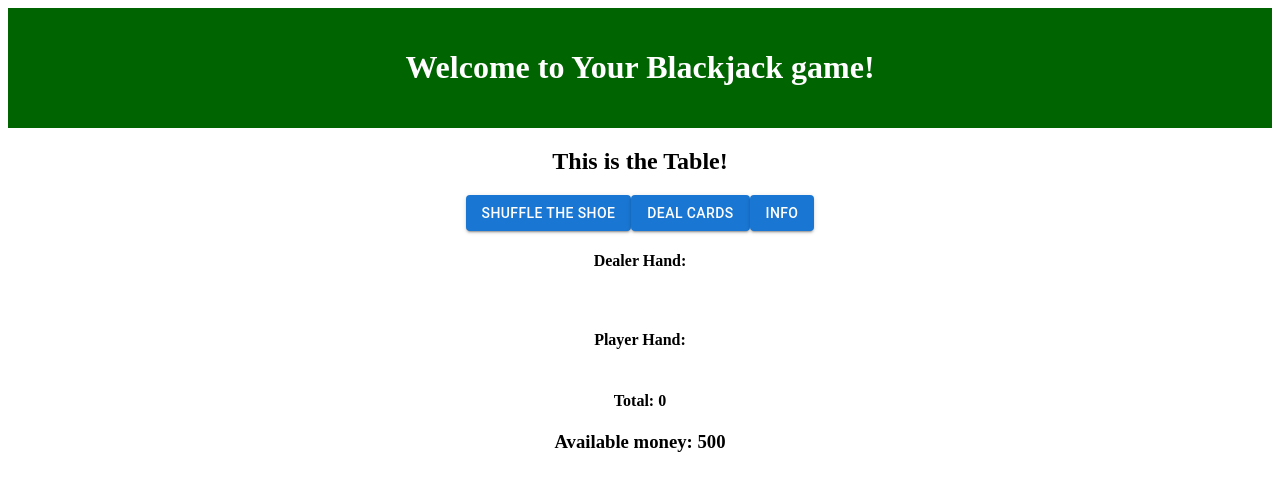
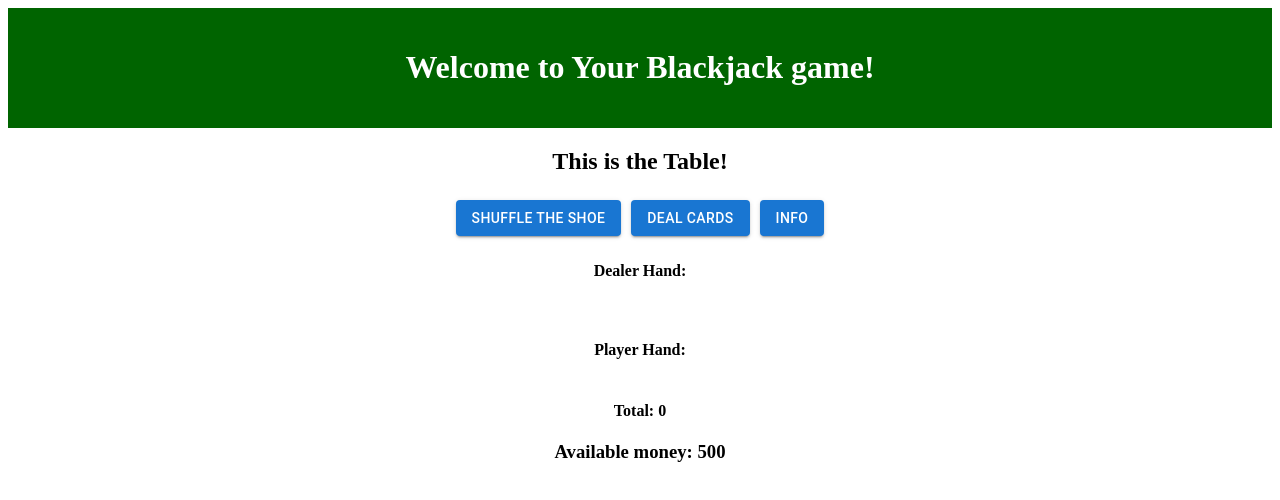
Before and after one commit to ChrisCantoni/blackjack-2, a React (Create React App) app: page / in a window 1280 px wide. Shown: the top 500 px of the page. Built offline with nearby package versions, Linux system fonts and the light colour scheme.

Commit message:
Spacing between buttons.

```diff
--- a/src/components/App/App.css
+++ b/src/components/App/App.css
@@ -63,3 +63,7 @@ pre {
 .blackCard {
   border: 2px solid black;
 }
+
+.gameButton {
+  margin: 5px !important;
+}
--- a/src/components/Table/Table.jsx
+++ b/src/components/Table/Table.jsx
@@ -263,14 +263,14 @@ function Table() {
       <h2>This is the Table!</h2>
       <h3>{winner}</h3>
       <Tooltip title={`There are ${deck.length} cards in the Shoe`}>
-        <Button variant="contained" onClick={() => createDeck()}>
+        <Button className="gameButton" variant="contained" onClick={() => createDeck()}>
             Shuffle the Shoe
         </Button>
       </Tooltip>
-      <Button variant="contained" onClick={() => dealCards()}>
+      <Button className="gameButton" variant="contained" onClick={() => dealCards()}>
         Deal Cards
       </Button>
-      <Button variant="contained" onClick={() => setToggleInfo(!toggleInfo)}>
+      <Button className="gameButton" variant="contained" onClick={() => setToggleInfo(!toggleInfo)}>
         Info
       </Button>
 
@@ -311,10 +311,10 @@ function Table() {
                 <h4>Total: {calculateValue(playerHand)}</h4>
                 {calculateValue(playerHand) > 21 ? <h4>BUST!</h4> : ''}
                 {playerStatus ? <>
-                    <Button variant="contained" onClick={() => hitCard()}>Hit</Button>
-                    <Button variant="contained" onClick={() => playerStay()}>Stand</Button>
+                    <Button className="gameButton" variant="contained" onClick={() => hitCard()}>Hit</Button>
+                    <Button className="gameButton" variant="contained" onClick={() => playerStay()}>Stand</Button>
                     {playerHand.length > 1 && (calculateValue(playerHand) == 9 || calculateValue(playerHand) == 10 || calculateValue(playerHand) == 11) ?
-                    <Button variant="contained" onClick={() => doubleDown()}>Double Down</Button> : ''}
+                    <Button className="gameButton" variant="contained" onClick={() => doubleDown()}>Double Down</Button> : ''}
                 </> : ''
                 }
         </p>
```
